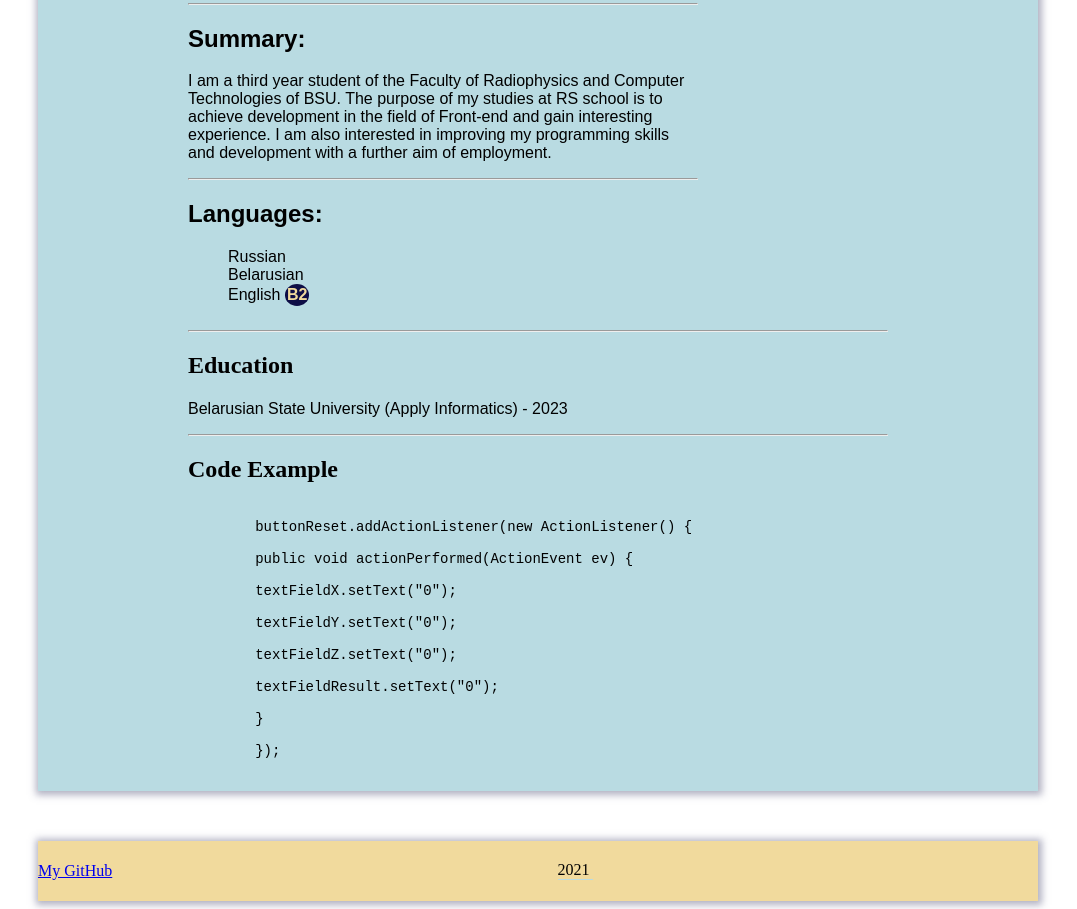
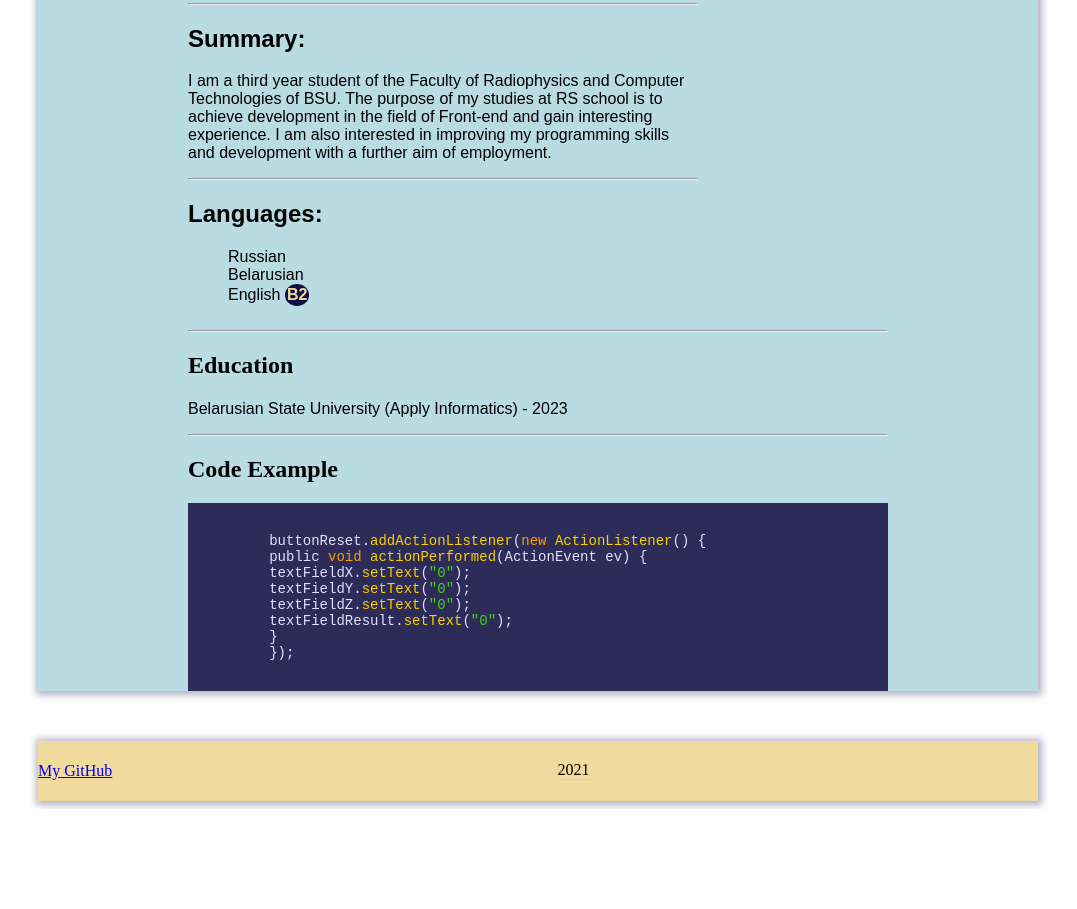
Before and after one commit to chamomilek/rsschool-cv, a plain HTML site: page index.html in a window 1280 px wide. Shown: the part 674-1583 px from the top of the page, without its empty margins (102-1179 px from the left). After the commit the page ends 1483 px from the top, so only its background shows below. Drawn offline with nearby package versions, Linux system fonts and the light colour scheme.

```diff
--- a/index.html
+++ b/index.html
@@ -4,6 +4,9 @@
   <meta http-equiv="Content-type" content="text/html; charset=utf-8">
   <meta http-equiv="X-UA-Compatible" content="IE=Edge">
     <meta name="viewport" content="width=device-width, initial-scale=1.0" />
+    <link rel="stylesheet" href="https://cdnjs.cloudflare.com/ajax/libs/highlight.js/9.15.8/styles/shades-of-purple.min.css">
+    <script src="https://cdnjs.cloudflare.com/ajax/libs/highlight.js/9.15.8/highlight.min.js"></script>
+    <script>hljs.initHighlightingOnLoad();</script>
     <title> HTML, CSS & Git Basics </title>
     <link rel="stylesheet" href="style.css" />
 </head>
@@ -71,14 +74,14 @@
     <h2>Code Example</h2>
 
     <pre><code class="js">
-        buttonReset.addActionListener(new ActionListener() {<Br>
-        public void actionPerformed(ActionEvent ev) {<Br>
-        textFieldX.setText("0");<Br>
-        textFieldY.setText("0");<Br>
-        textFieldZ.setText("0");<Br>
-        textFieldResult.setText("0");<Br>
-        }<Br>
-        });<Br>
+        buttonReset.addActionListener(new ActionListener() {
+        public void actionPerformed(ActionEvent ev) {
+        textFieldX.setText("0");
+        textFieldY.setText("0");
+        textFieldZ.setText("0");
+        textFieldResult.setText("0");
+        }
+        });
     </code></pre>
 </section>
 </aside>
--- a/style.css
+++ b/style.css
@@ -18,7 +18,7 @@
 
 .img-photo {
   border-radius: 50%;
-  box-shadow: 1px 1px 7px 3px rgba(186, 186, 243, 0.5);
+  box-shadow: 1px 1px 7px 3px rgba(102, 102, 136, 0.5);
 }
 .img-header {
   font-size: 20px;
```
